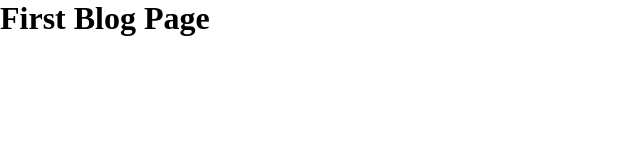
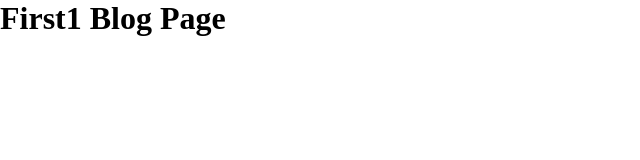
Before and after one commit to GKastet/nextjs-pagesBased, a Next.js app: page /blog/first in a window 1280 px wide. Shown: the top 160 px of the page, without its empty margins (0-640 px from the left). Built offline with nearby package versions, Linux system fonts and the light colour scheme.

Commit message:
from branch 1

```diff
--- a/pages/blog/first.js
+++ b/pages/blog/first.js
@@ -1,6 +1,6 @@
 const FirstBlog = () => {
     return (
-      <h1>First Blog Page</h1>
+      <h1>First1 Blog Page</h1>
     )
   }
 
--- a/pages/blog/second.js
+++ b/pages/blog/second.js
@@ -1,6 +1,6 @@
 const SecondBlog = () => {
     return (
-      <h1>Second Blog Page</h1>
+      <h1>Second2 Blog Page</h1>
     )
   }
 
```
